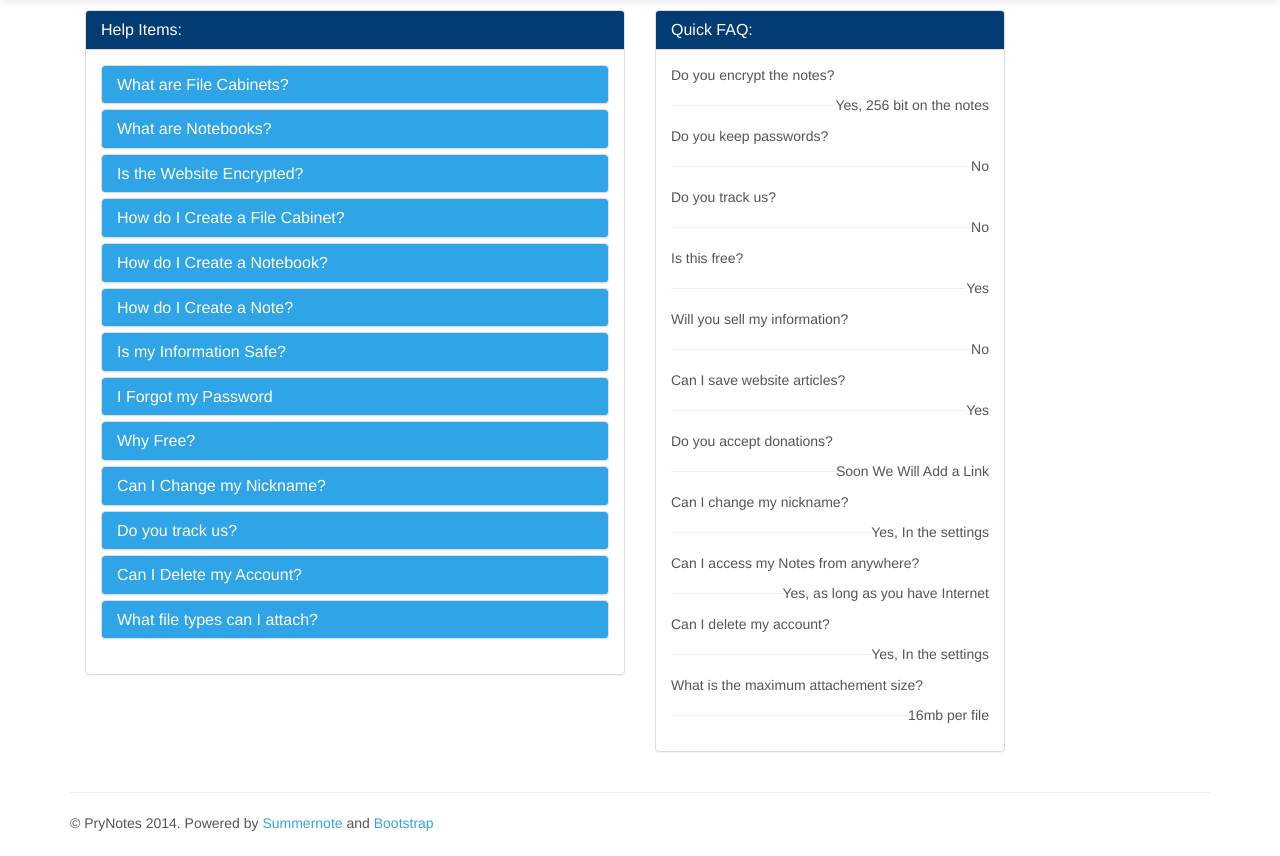
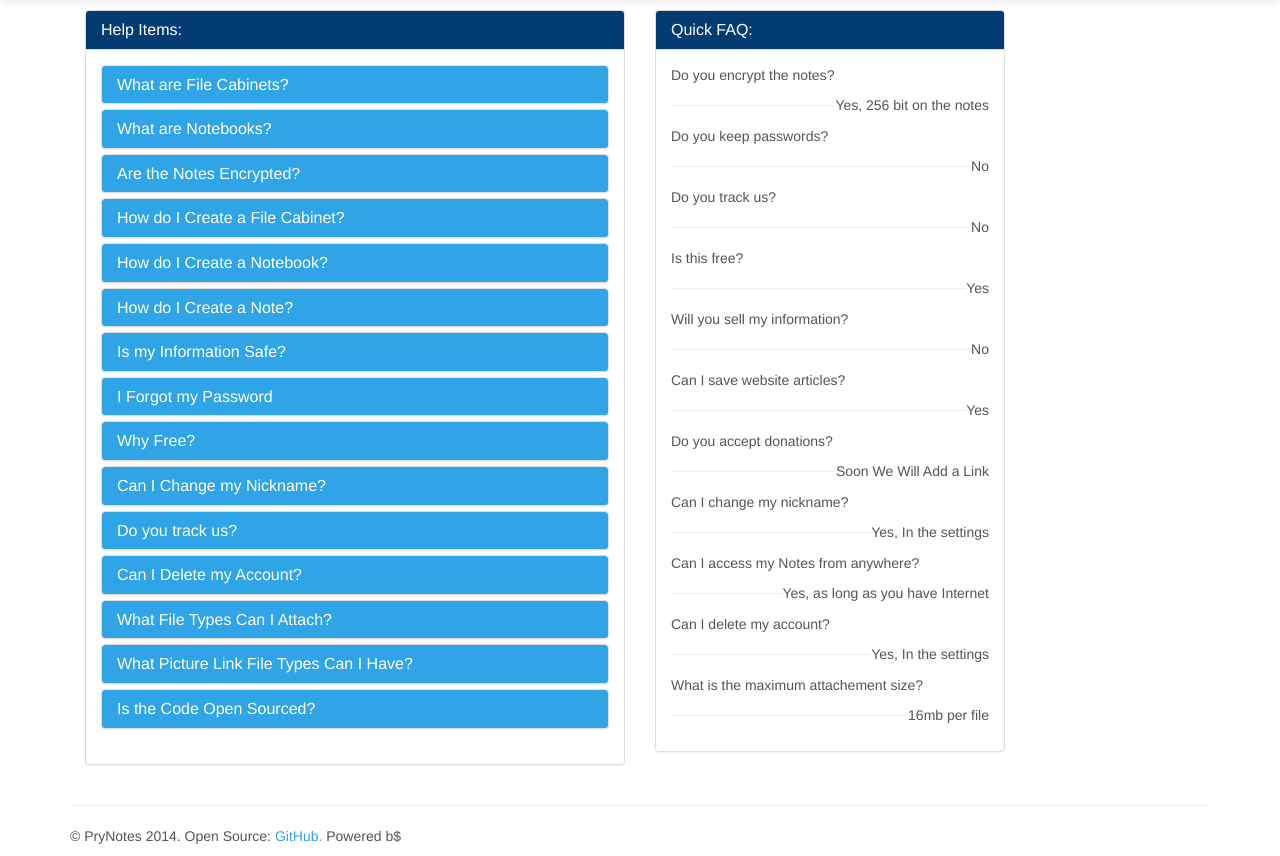
Before and after one commit to derek3x/PryNotes, a Flask app: page /help in a window 1280 px wide. Shown: the part 51-907 px from the top of the page. Before the commit the page ends 882 px from the top, so only its background shows below. Run offline with Flask 2, Linux system fonts and the light colour scheme; parts of the project's set-up code (start-up, migrations or seed data) failed here and were passed over; some libraries are stand-ins or nearby versions.

Commit message:
small html fixes/updates

```diff
--- a/app/templates/base.html
+++ b/app/templates/base.html
@@ -55,8 +55,9 @@
     {% block content %}{% endblock %}
     <div class="container">
         <hr>
-        <p>&copy; PryNotes 2014.  Powered by <a href="http://hackerwins.github.io/summernote/" target="_blank"> Summernote</a> and <a href="http://getbootstrap.com" target="_blank"> Bootstrap</a></p>
+        <p>&copy; PryNotes 2014. Open Source: <a href="https://github.com/derek3x/PryNotes" target="_blank">GitHub.</a>  Powered b$
     </div>
+
 
     <script type="text/javascript" src="/static/js/jquery-latest.js"></script>
     <script type="text/javascript" src="/static/js/bootstrap.min.js"></script>
--- a/app/templates/help.html
+++ b/app/templates/help.html
@@ -42,7 +42,7 @@
     <div class="panel-heading">
       <h4 class="panel-title">
         <a data-toggle="collapse" data-parent="#accordion" href="#collapseThree">
-          Is the Website Encrypted?
+          Are the Notes Encrypted?
         </a>
       </h4>
     </div>
@@ -160,7 +160,7 @@
     </div>
     <div id="collapse11" class="panel-collapse collapse">
       <div class="panel-body">
-        <p>No.  We only get your nickname(username), and email address with your account you used to sign in with.  We keep track of your last visit so we can delete old accounts if need be in the future.  For website analytics we use parse and strip our own logs.  So bluntly, we don't want to track you and never will.  This site was created due to privacy concerns with other websites, so we will not create the same hostile environment.</p>
+        <p>No.  We only get your nickname(username), and email address with your account you used to sign in with.  We keep track of your last visit so we can delete old accounts if need be in the future.  For website analytics we parse and strip our own logs.  So bluntly, we don't want to track you and never will.  This site was created due to privacy concerns with other websites, so we will not create the same hostile environment.</p>
       </div>
     </div>
   </div>
@@ -182,7 +182,7 @@
     <div class="panel-heading">
       <h4 class="panel-title">
         <a data-toggle="collapse" data-parent="#accordion" href="#collapse13">
-          What file types can I attach?
+          What File Types Can I Attach?
         </a>
       </h4>
     </div>
@@ -205,6 +205,34 @@
             <li>xls</li>
             <li>xlsx</li>
             <li>ppt</li></p>
+      </div>
+    </div>
+  </div>
+  <div class="panel panel-primary">
+    <div class="panel-heading">
+      <h4 class="panel-title">
+        <a data-toggle="collapse" data-parent="#accordion" href="#collapse14">
+          What Picture Link File Types Can I Have?
+        </a>
+      </h4>
+    </div>
+    <div id="collapse14" class="panel-collapse collapse">
+      <div class="panel-body">
+        <p>Right now we support the basics.  JPG and PNG.  We will add more soon.</p>
+      </div>
+    </div>
+  </div>
+  <div class="panel panel-primary">
+    <div class="panel-heading">
+      <h4 class="panel-title">
+        <a data-toggle="collapse" data-parent="#accordion" href="#collapse15">
+          Is the Code Open Sourced?
+        </a>
+      </h4>
+    </div>
+    <div id="collapse15" class="panel-collapse collapse">
+      <div class="panel-body">
+        <p>Yes.  You can see the code on <a href="https://github.com/derek3x/PryNotes" target="_blank">GitHub.</a></p>
       </div>
     </div>
   </div>
--- a/app/templates/members.html
+++ b/app/templates/members.html
@@ -47,7 +47,7 @@
                                <a class="dropdown-toggle" data-toggle="dropdown">
                                     <span class="caret"></span>
                                     <span class="sr-only">Toggle Dropdown</span>
-                                    <small><span class="badge" id="badge{{loop.index}}" style="background-color: #999999;font-size:85%;">{% if book.id in note_counter %} {{note_counter[book.id]}} {% endif %}</span></small>
+                                    <small><span class="badge" id="badge{{loop.index}}" style="background-color: #999999;font-size:90%;">{% if book.id in note_counter %} {{note_counter[book.id]}} {% endif %}</span></small>
                                 </a>
                                 <ul class="dropdown-menu pull-right" style="z-index: 10000; position: relative; " role="menu">
                                     <li><a href="#" data-toggle="modal" onclick="caret_clickNB('{{book.id}}','{{book.title}}')" data-target=".bs-modal-smmove">Move</a></li>
```
